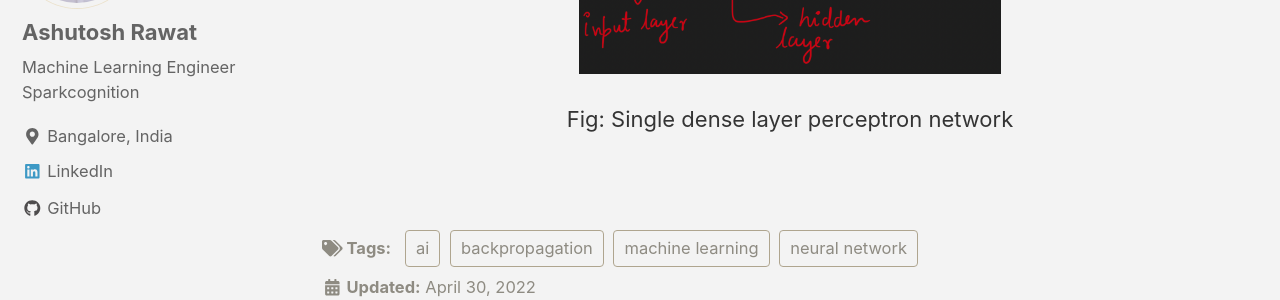
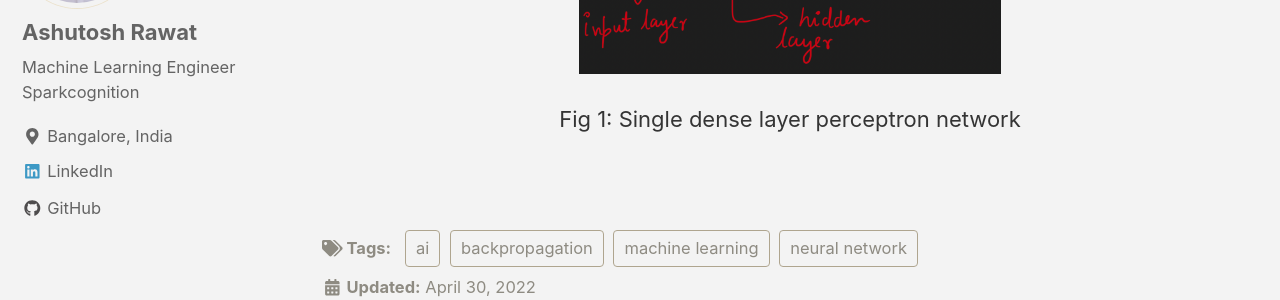
Before and after one commit to ashutoshrawat/ashutoshrawat.github.io, a Jekyll site: the page built from _posts/2022-04-30-nn-from-scratch.md, in a window 1280 px wide and 900 px high, scrolled down 1172 px. Shown: the part 154-454 px from the top of the window. Built offline with Jekyll 4.4.1, drawn with Linux system fonts in a browser that asks for light colours; nearby versions of some CDN libraries.

Commit message:
Update 2022-04-30-nn-from-scratch.md

```diff
--- a/_posts/2022-04-30-nn-from-scratch.md
+++ b/_posts/2022-04-30-nn-from-scratch.md
@@ -15,4 +15,4 @@ Just for the context a brief introduction:
 The neurons are the building blocks of neural network. In reality they are just some mathematical function that transforms the input data. So, in simple terms what neural network does is take any input (which is some sort of data) and using neurons (or mathematical functions) map it to an output. And, when we say we are training a neural network it means that we are trying to figure out this mapping. A simple neural network would look like this:
 
 ![image-right](/assets/images/nn_from_scratch/simple_nn.png){: .align-center width="45%"}
-<center>Fig: Single dense layer perceptron network</center> <br/>
+<center>Fig 1: Single dense layer perceptron network</center> <br/>
```
